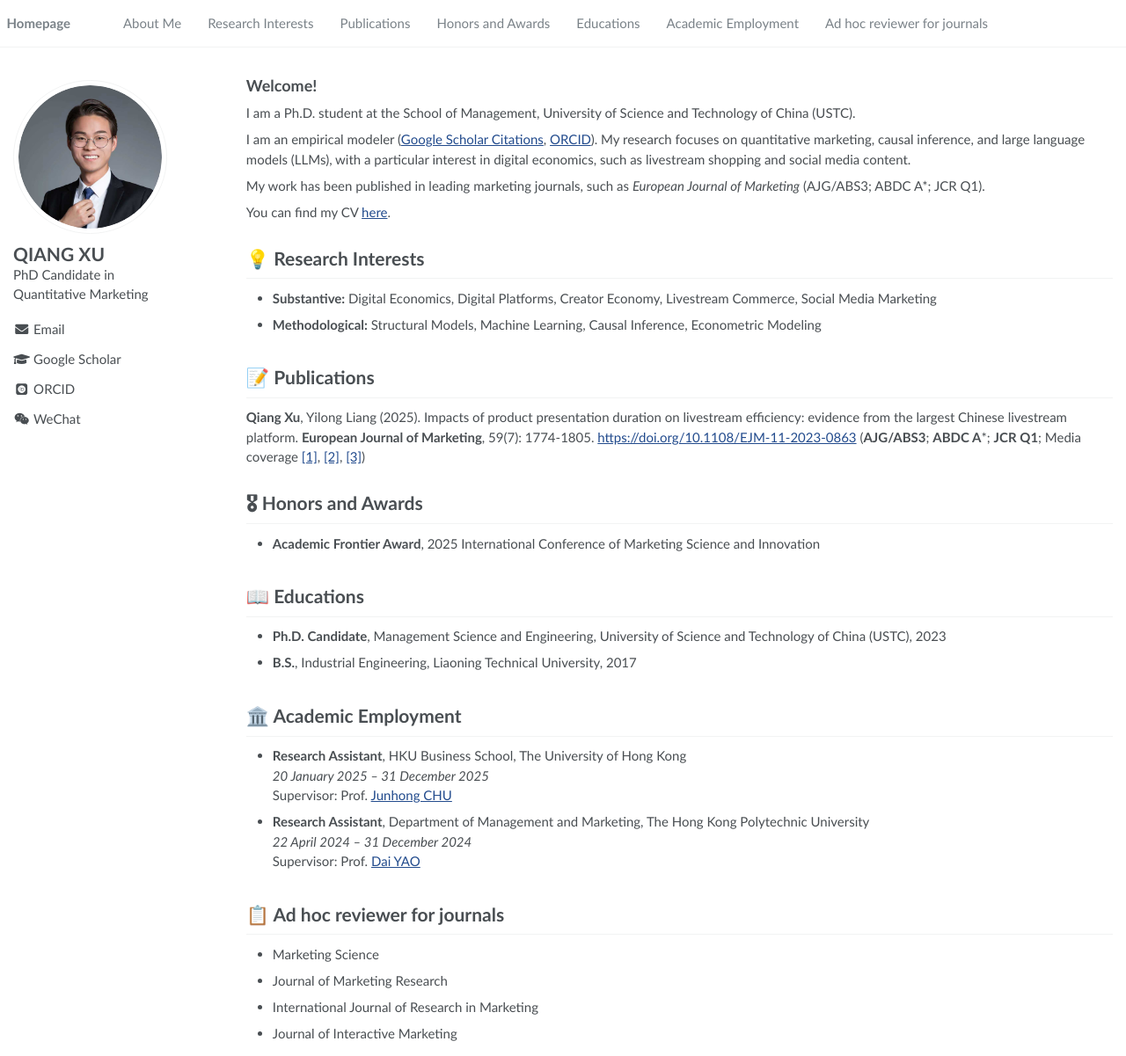
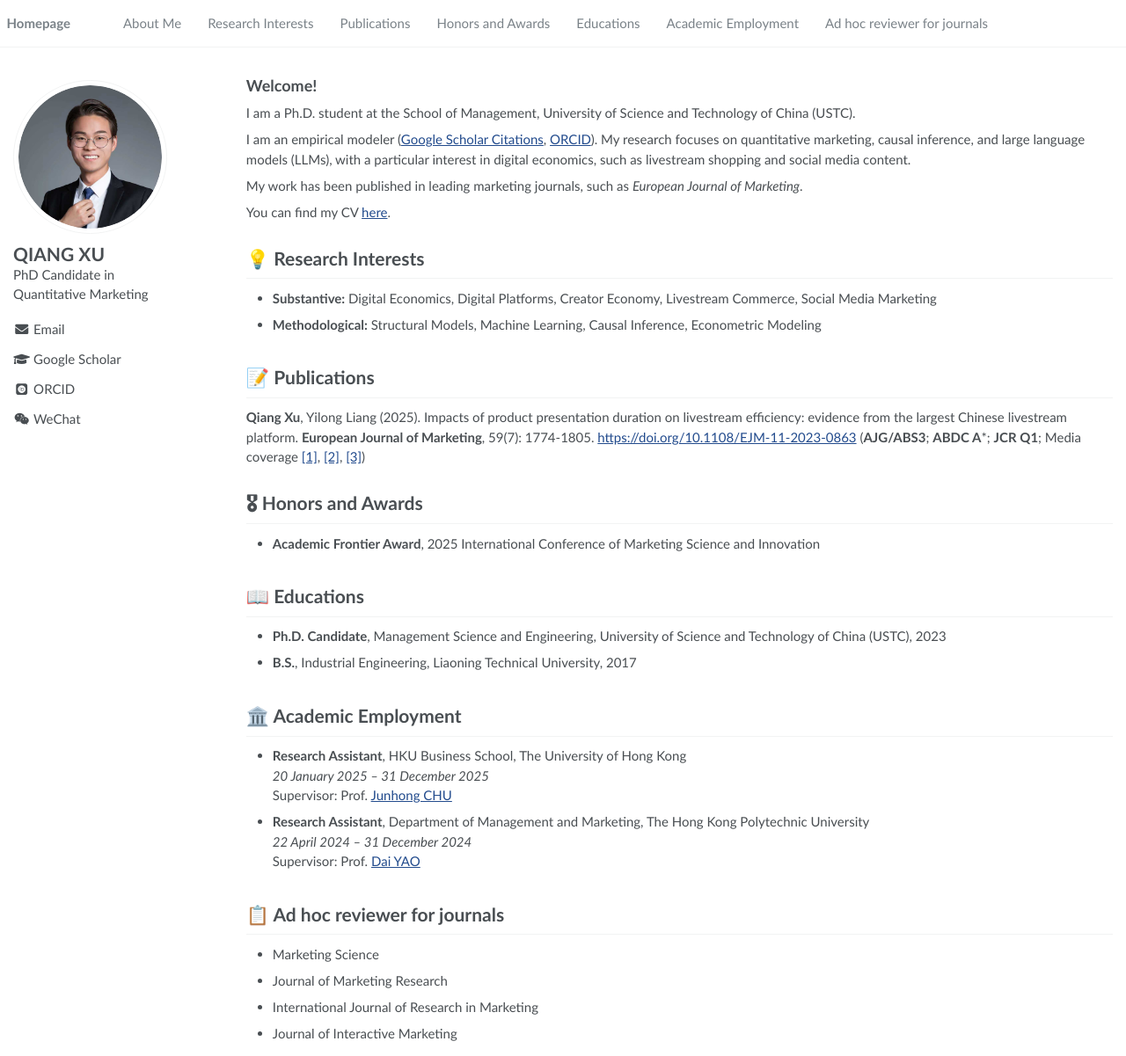
Before and after one commit to xuqiang/xuqiang.github.io, a Jekyll site: the page built from _pages/about.md, in a window 1280 px wide and 1201 px high. Shown: the whole window at 88% size. Built offline with Jekyll 4.4.1, drawn with Linux system fonts in a browser that asks for light colours; some web fonts are replaced.

Commit message:
Update about.md

```diff
--- a/_pages/about.md
+++ b/_pages/about.md
@@ -22,7 +22,7 @@ I am a Ph.D. student at the School of Management, University of Science and Tech
 
 I am an empirical modeler ([Google Scholar Citations](https://scholar.google.com/citations?user=43woAHgAAAAJ&hl=en), [ORCID](https://orcid.org/0009-0000-1249-1300)). My research focuses on quantitative marketing, causal inference, and large language models (LLMs), with a particular interest in digital economics, such as livestream shopping and social media content.
 
-My work has been published in leading marketing journals, such as *European Journal of Marketing* (AJG/ABS3; ABDC A*; JCR Q1).
+My work has been published in leading marketing journals, such as *European Journal of Marketing*.
 
 You can find my CV [here](https://xuqiang.github.io/files/CV_XuQiang.pdf).
 
```
